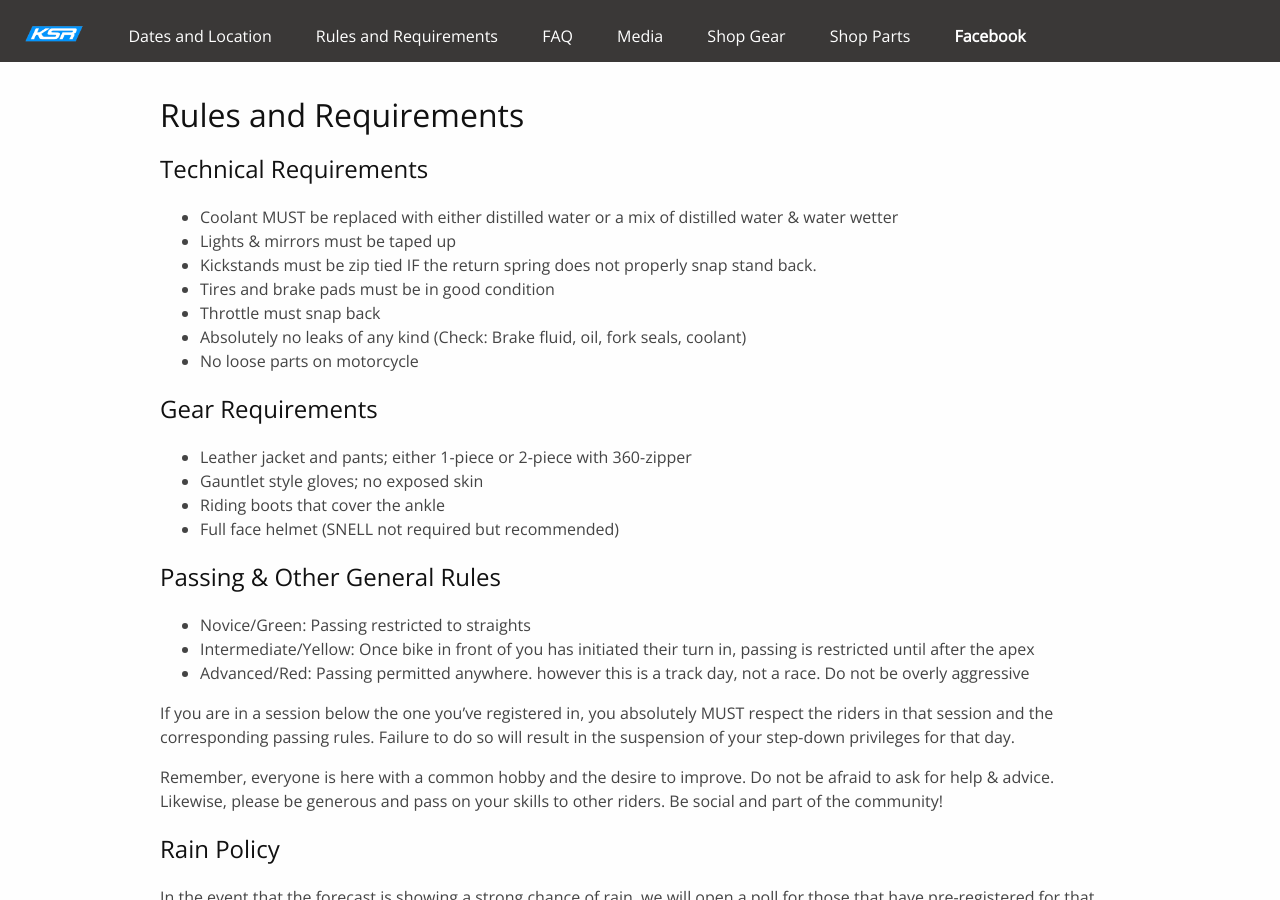
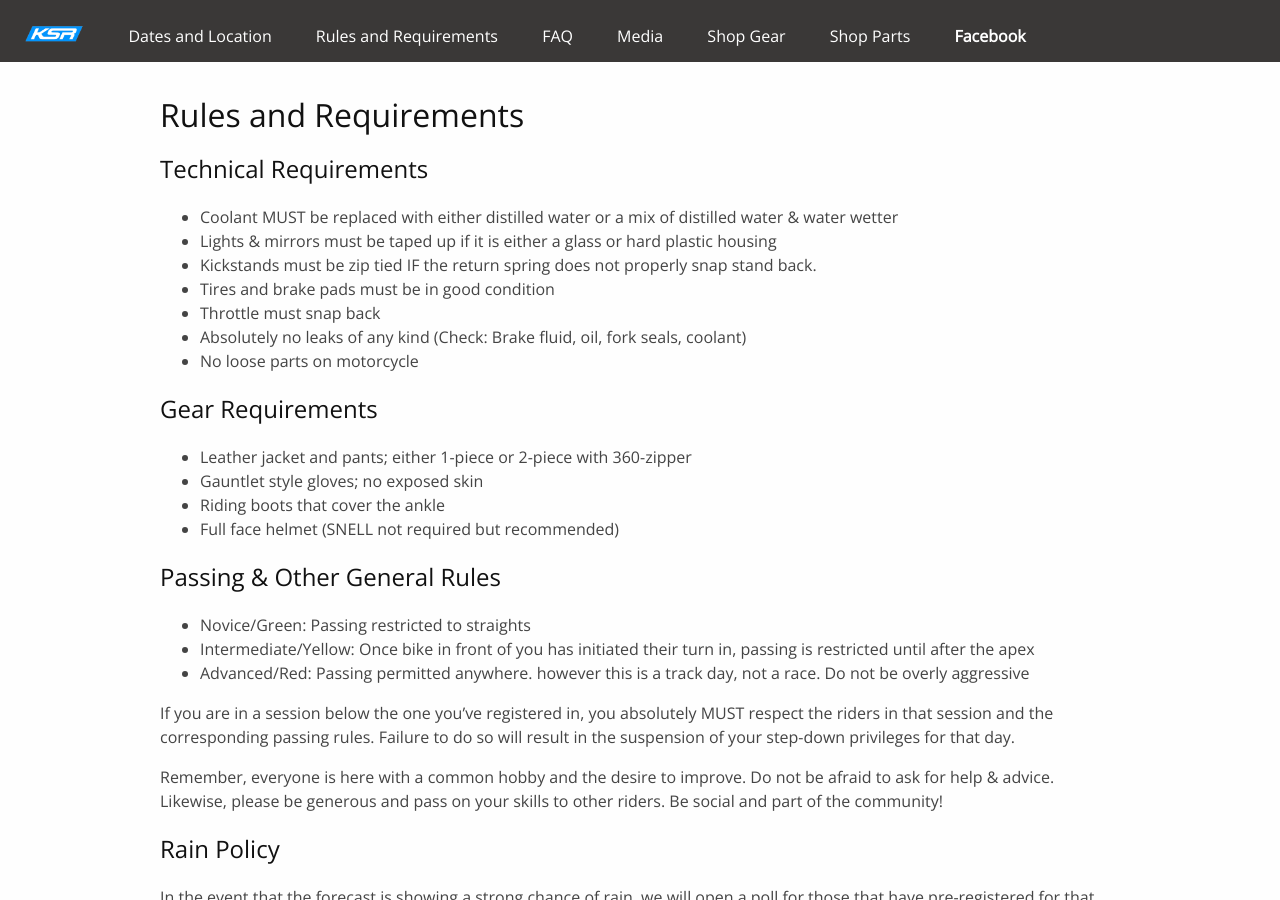
Before and after one commit to kwsportracing/site, a Jekyll site: the page built from docs/rules.md, in a window 1280 px wide and 900 px high. Built offline with Jekyll 4.4.1, drawn with Linux system fonts in a browser that asks for light colours; nearby versions of some CDN libraries.

Commit message:
Update rules.md

```diff
--- a/docs/rules.md
+++ b/docs/rules.md
@@ -9,7 +9,7 @@ permalink: /rules/
 ### Technical Requirements
 
 - Coolant MUST be replaced with either distilled water or a mix of distilled water & water wetter
-- Lights & mirrors must be taped up
+- Lights & mirrors must be taped up if it is either a glass or hard plastic housing
 - Kickstands must be zip tied IF the return spring does not properly snap stand back.
 - Tires and brake pads must be in good condition
 - Throttle must snap back
```
